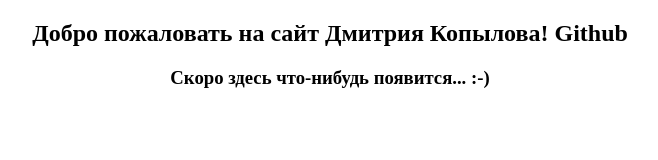
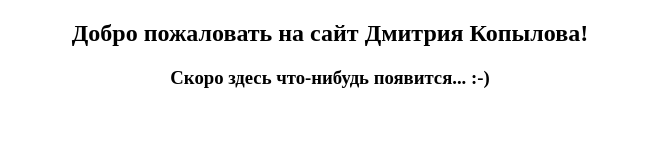
Before and after one commit to dskopylov/dskopylov.github.io, a plain HTML site: page index.html in a window 1280 px wide. Shown: the whole page, without its empty margins (310-968 px from the left). Drawn offline with Linux system fonts and the light colour scheme.

Commit message:
Update index.html

```diff
--- a/index.html
+++ b/index.html
@@ -1,12 +1,12 @@
 <!DOCTYPE html>
 <html lang="en">
 <head>
-	<meta http-equiv="content-type" content="text/html; charset=UTF-8" />
+    <meta http-equiv="content-type" content="text/html; charset=UTF-8" />
     <title>Сайт Дмитрия Копылова</title>
 </head>
 <body>
 <center>
-    <h2>Добро пожаловать на сайт Дмитрия Копылова! Github</h2>
+    <h2>Добро пожаловать на сайт Дмитрия Копылова!</h2>
     <h3>Скоро здесь что-нибудь появится... :-)</h3>
 </center>
 </body>
```
